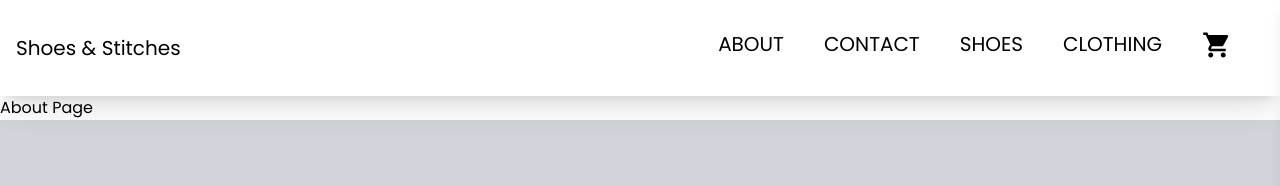
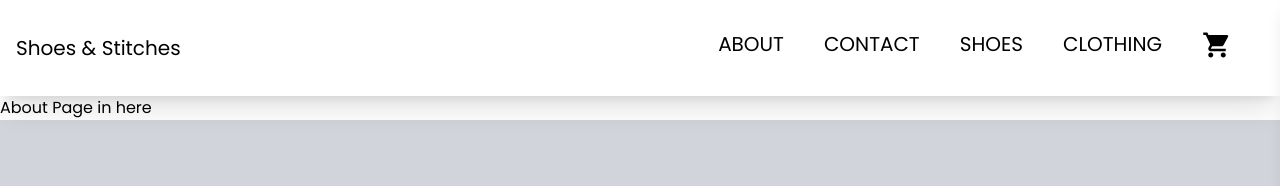
Before and after one commit to Swifty-sketch/webshop, a React (Vite) app: page /about in a window 1280 px wide. Shown: the top 186 px of the page. Built offline with nearby package versions, Linux system fonts and the light colour scheme.

Commit message:
Update About.jsx

```diff
--- a/src/pages/About.jsx
+++ b/src/pages/About.jsx
@@ -1,9 +1,9 @@
 // src/pages/About.jsx
 
-import React from 'react';
+import React from "react";
 
 const About = () => {
-  return <div>About Page</div>;
+  return <div>About Page in here</div>;
 };
 
 export default About;
```
